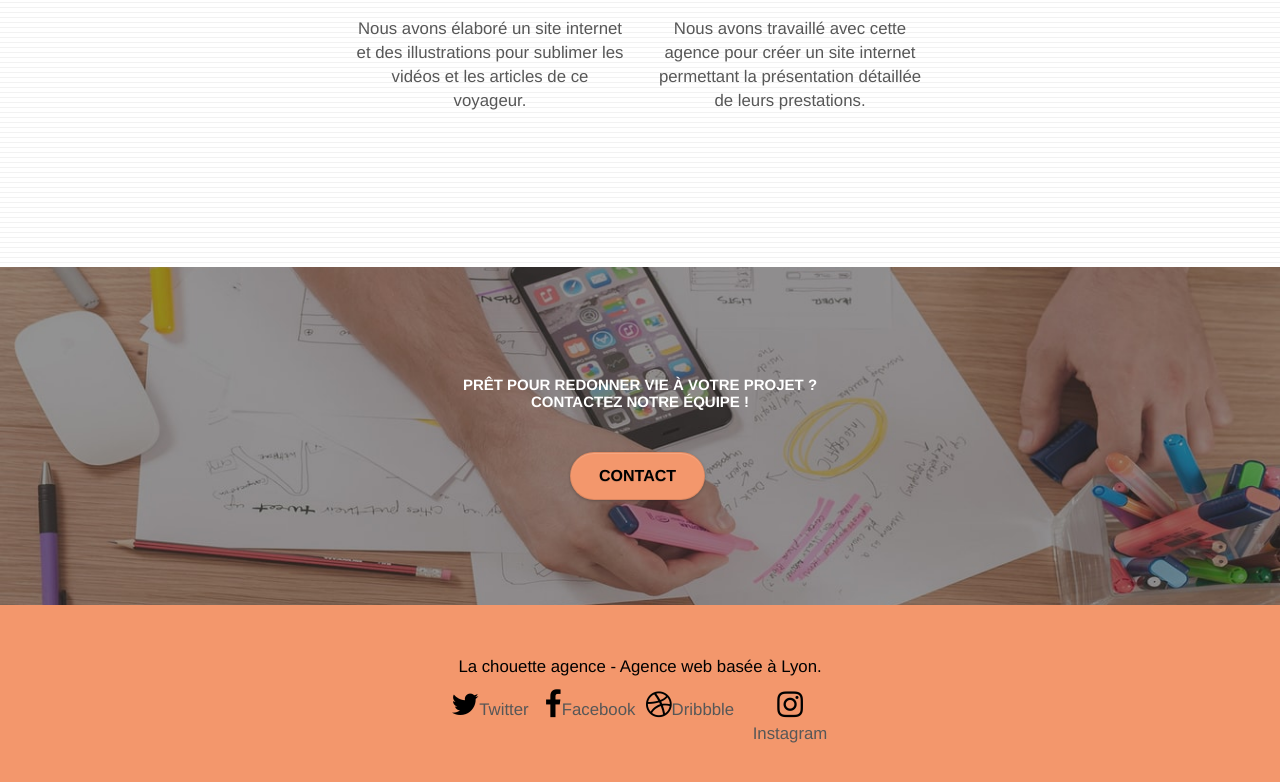
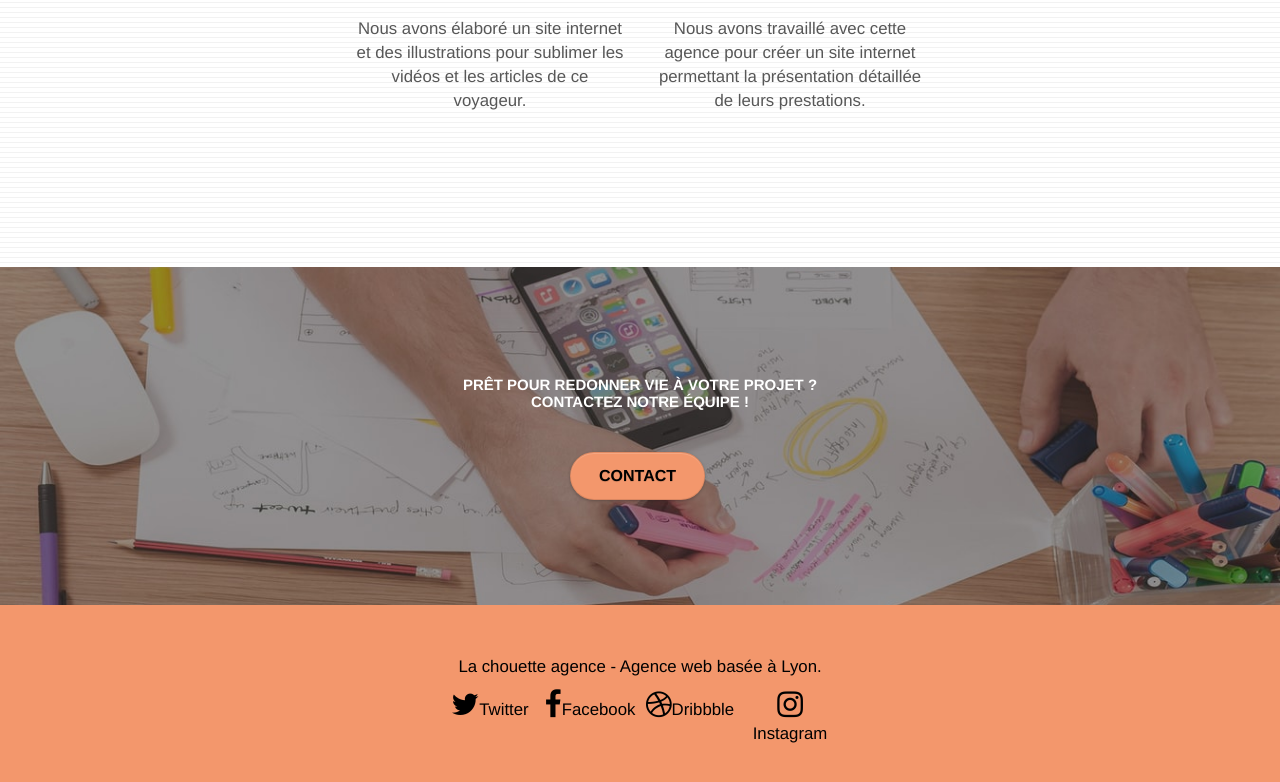
Before and after one commit to mohamedouak/chouetteagence, a plain HTML site: page index.html in a window 1280 px wide. Shown: the part 2955-3737 px from the top of the page. Drawn offline with Linux system fonts and the light colour scheme.

Commit message:
color text

```diff
--- a/style.css
+++ b/style.css
@@ -692,6 +692,7 @@ a {
 .social {
     max-width: 400px;
     margin: auto auto auto auto;
+    color: black!important;
 }
 
 h2 {
```
